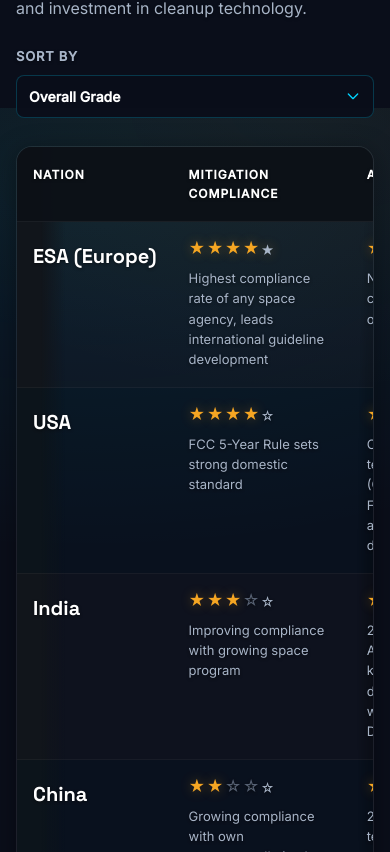
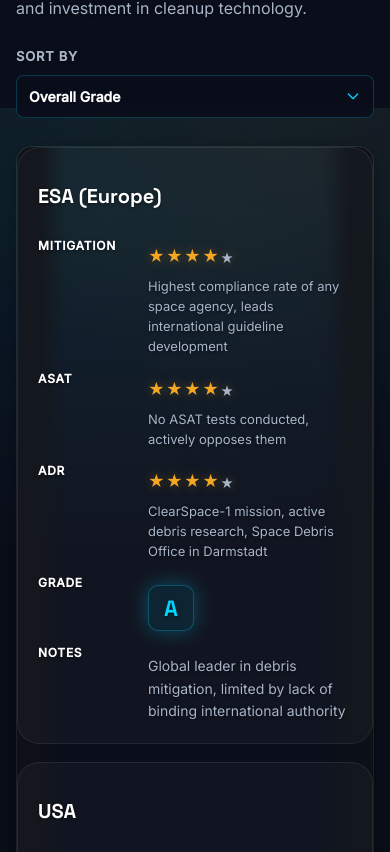
Before and after one commit to dhruvlagu/orbital-watch, a React (Vite) app: page /policy in a window 390 px wide. Shown: the part 4112-4964 px from the top of the page. Built offline with nearby package versions, Linux system fonts and the light colour scheme.

Commit message:
Small Changes

```diff
--- a/src/components/CivicActionSection.tsx
+++ b/src/components/CivicActionSection.tsx
@@ -34,6 +34,7 @@
   const [repResult, setRepResult] = useState<RepresentativeResult | null>(null);
   const [messageText, setMessageText] = useState("");
   const [copied, setCopied] = useState(false);
+  const [isMessageEditorExpanded, setIsMessageEditorExpanded] = useState(false);
 
   const zipInputId = useId();
   const userNameInputId = useId();
@@ -45,6 +46,20 @@
       setSelectedAskId(preSelectedAskId);
     }
   }, [preSelectedAskId]);
+
+  useEffect(() => {
+    if (typeof window === "undefined") return;
+
+    const media = window.matchMedia("(min-width: 760px)");
+    const updateExpandedState = () => setIsMessageEditorExpanded(media.matches);
+
+    updateExpandedState();
+    media.addEventListener?.("change", updateExpandedState);
+
+    return () => {
+      media.removeEventListener?.("change", updateExpandedState);
+    };
+  }, []);
 
   // Regenerate message template when repResult, selectedAskId, userName, or zip changes
   useEffect(() => {
@@ -65,9 +80,10 @@
 ${ask.supportingStat || ""}
 
 I hope you'll ${ask.repCanDo}.
+${ask.closingSentence}
 
 As someone who cares about the long-term sustainability of space, I hope Congress continues treating orbital debris as an issue worthy of bipartisan attention.
-[Add a sentence about why this matters to you personally — messages with a personal note are far more likely to be read as genuine by congressional staff than a form letter.]
+[Add one sentence about why this matters to you personally — messages with a personal note are far more likely to be read as genuine by congressional staff than a form letter.]
 
 Thank you,
 ${nameFormatted}
@@ -128,6 +144,13 @@
   const hasPlaceholder = messageText.includes(
     PERSONALIZATION_PLACEHOLDER_SUBSTRING
   );
+
+  const previewTextLines = messageText.split("\n").slice(0, 6);
+  const hasMorePreviewText =
+    messageText.split("\n").length > 6 || messageText.length > 320;
+  const messagePreviewText = `${previewTextLines.join("\n")}${
+    hasMorePreviewText ? "\n..." : ""
+  }`;
 
   const handleCopyMessage = () => {
     if (!selectedAskId) return;
@@ -307,7 +330,20 @@
             </ul>
           </aside>
 
-          {/* Editable Textarea */}
+          <div className={`messageEditorBlock${isMessageEditorExpanded ? " is-expanded" : ""}`}>
+            <div className="messagePreviewCard" aria-hidden={isMessageEditorExpanded}>
+              <div className="messagePreviewLabel">Message Preview</div>
+              <pre className="messagePreviewText">{messagePreviewText}</pre>
+              <button
+                type="button"
+                className="btn btn--secondary editMessageToggleBtn"
+                onClick={() => setIsMessageEditorExpanded(true)}
+                aria-expanded={isMessageEditorExpanded}
+              >
+                Edit Message
+              </button>
+            </div>
+
             <div className="messageTextareaWrapper">
               <label htmlFor={messageTextareaId} className="messageTextareaLabel">
                 Generated Message (Edit as needed):
@@ -319,6 +355,7 @@
                 value={messageText}
                 onChange={(e) => setMessageText(e.target.value)}
               />
+            </div>
           </div>
 
           {/* Action Buttons */}
--- a/src/data/policyAsks.ts
+++ b/src/data/policyAsks.ts
@@ -12,6 +12,7 @@
   issueParagraph: string;
   repCanDo: string;
   supportingStat?: string;
+  closingSentence: string;
   whyItMatters: string[];
 }
 
@@ -23,11 +24,13 @@
     opening:
       "I’m writing as one of your constituents because I’m concerned about the growing orbital debris problem.",
     issueParagraph:
-      "The United States should continue leading efforts to make international debris guidelines binding and more enforceable, so that satellite operators around the world follow shared rules for safe launch, maneuvering, and post-mission disposal.",
+      "The United States should continue leading efforts to make debris mitigation guidelines more than voluntary recommendations, so operators around the world follow consistent practices for safe launch, maneuvering, and post-mission disposal.",
     repCanDo:
       "support bipartisan legislation, oversight, and appropriations that advance stronger international debris-prevention commitments",
     supportingStat:
-      "Current orbital environment models suggest this could reduce the projected number of tracked objects in low Earth orbit by roughly 8,000 by 2050.",
+      "Analysis of orbital environment models suggests stronger international adherence to debris mitigation standards could reduce the projected number of tracked objects in low Earth orbit by roughly 8,000 by 2050.",
+    closingSentence:
+      "Please let me know whether you will support this effort.",
     whyItMatters: [
       "Helps prevent avoidable debris from entering orbit.",
       "Supports safer GPS, communications, and weather satellites.",
@@ -41,11 +44,13 @@
     opening:
       "As a constituent, I hope you’ll continue supporting responsible U.S. leadership in space.",
     issueParagraph:
-      "Destructive anti-satellite tests create thousands of long-lived fragments that can threaten operational satellites and increase the risk for all users of space.",
+      "Stopping destructive anti-satellite tests is one of the clearest steps Congress can back to prevent avoidable debris from threatening operational satellites and the services they provide.",
     repCanDo:
-      "support bipartisan legislation and oversight that reinforce U.S. commitments and encourage responsible behavior in space",
+      "support bipartisan oversight and legislation that reinforce U.S. leadership against destructive anti-satellite testing",
     supportingStat:
-      "Current modeling suggests ending destructive ASAT testing could avoid roughly 5,000 additional tracked debris fragments over the next few decades.",
+      "Models show that banning destructive ASAT tests could avoid roughly 5,000 new tracked debris fragments over the next few decades.",
+    closingSentence:
+      "Please let me know if you will support stronger oversight in this area.",
     whyItMatters: [
       "Destructive tests can create thousands of long-lived debris fragments.",
       "Protects satellites relied on for navigation and communications.",
@@ -59,11 +64,13 @@
     opening:
       "I’m reaching out because orbital debris is becoming an increasingly important issue for the long-term sustainability of space.",
     issueParagraph:
-      "The most dangerous large debris objects should be removed from orbit before they cause a catastrophic collision that could generate tens of thousands of new fragments.",
+      "An international authority for active debris removal can coordinate safe, transparent removal of the largest collision hazards before they fragment into tens of thousands of additional pieces.",
     repCanDo:
       "support appropriations, research, and international cooperation for responsible active debris removal",
     supportingStat:
-      "Current orbital environment forecasts suggest this could lower the projected number of tracked objects by roughly 15,000 by 2050.",
+      "Forecasts indicate a sustained active debris removal effort could lower the projected number of tracked objects by roughly 15,000 by 2050.",
+    closingSentence:
+      "Please let me know whether you will support U.S. leadership on this issue.",
     whyItMatters: [
       "Targets debris that poses the greatest collision risk.",
       "Protects the satellite services people use every day.",
@@ -77,11 +84,13 @@
     opening:
       "I’m a constituent in your district, and I’m writing to ask for continued attention to responsible space policy.",
     issueParagraph:
-      "Stronger U.S. support for international satellite de-orbit standards can help ensure operators dispose of hardware safely instead of leaving inactive satellites to drift as collision hazards.",
+      "Stronger U.S. support for international satellite de-orbit standards can make it more likely inactive satellites are retired safely instead of being left to drift as future collision hazards.",
     repCanDo:
-      "support legislation, oversight, and funding that help the United States lead on responsible satellite de-orbit standards",
+      "support legislation, oversight, and funding that encourage responsible satellite end-of-life disposal practices",
     supportingStat:
-      "Modeling indicates more consistent end-of-life disposal practices could reduce the projected number of tracked objects in low Earth orbit by roughly 10,000 by 2050.",
+      "Industry and modeling studies suggest more consistent end-of-life disposal practices could reduce the projected number of tracked objects in low Earth orbit by roughly 10,000 by 2050.",
+    closingSentence:
+      "Please let me know whether you will support stronger end-of-life disposal practices.",
     whyItMatters: [
       "Reduces the chance that inactive satellites become debris.",
       "Keeps crowded orbital paths safer for essential satellites.",
@@ -97,9 +106,11 @@
     issueParagraph:
       "Congress has an important role in keeping orbital debris mitigation visible through NASA funding, space policy oversight, and support for international cooperation.",
     repCanDo:
-      "support legislation, oversight, and funding that keep orbital debris mitigation on the national agenda",
+      "support legislation, oversight, and appropriations that keep orbital debris mitigation on the national agenda",
     supportingStat:
-      "Current analysis suggests this kind of attention can help prevent thousands of additional tracked objects from crowding low Earth orbit over the coming decades.",
+      "Recent analysis suggests that keeping debris mitigation visible in U.S. space policy can prevent thousands of additional tracked objects from crowding low Earth orbit over the coming decades.",
+    closingSentence:
+      "Please let me know whether you support keeping debris mitigation a continuing priority.",
     whyItMatters: [
       "Helps reduce the risk of future orbital debris.",
       "Protects satellites used for GPS, communications, and weather forecasting.",
--- a/src/pages/AboutPage.tsx
+++ b/src/pages/AboutPage.tsx
@@ -80,9 +80,9 @@
               <div className="disclaimerBanner">
                 <span className="disclaimerIcon" aria-hidden="true">
                   <svg viewBox="0 0 24 24" width="16" height="16" fill="none" stroke="currentColor" strokeWidth="2" strokeLinecap="round" strokeLinejoin="round">
-                    <path d="M10.29 3.86L1.82 18a2 2 0 0 0 1.71 3h16.94a2 2 0 0 0 1.71-3L13.71 3.86a2 2 0 0 0-3.42 0z"/>
-                    <line x1="12" y1="9" x2="12" y2="13"/>
-                    <line x1="12" y1="17" x2="12.01" y2="17"/>
+                    <path d="M10.29 3.86L1.82 18a2 2 0 0 0 1.71 3h16.94a2 2 0 0 0 1.71-3L13.71 3.86a2 2 0 0 0-3.42 0z" />
+                    <line x1="12" y1="9" x2="12" y2="13" />
+                    <line x1="12" y1="17" x2="12.01" y2="17" />
                   </svg>
                 </span>
                 <span>This website is an independent academic project. It is not affiliated with any space agency, military, or government body.</span>
@@ -110,8 +110,8 @@
                 body: "Orbital debris statistics drawn from ESA Annual Space Environment Report and the Space-Track.org satellite catalog. Data cached via Space-Track.org API.",
                 icon: (
                   <svg viewBox="0 0 24 24" width="24" height="24" fill="none" stroke="currentColor" strokeWidth="1.5" strokeLinecap="round" strokeLinejoin="round">
-                    <rect x="3" y="3" width="7" height="7"/><rect x="14" y="3" width="7" height="7"/>
-                    <rect x="14" y="14" width="7" height="7"/><rect x="3" y="14" width="7" height="7"/>
+                    <rect x="3" y="3" width="7" height="7" /><rect x="14" y="3" width="7" height="7" />
+                    <rect x="14" y="14" width="7" height="7" /><rect x="3" y="14" width="7" height="7" />
                   </svg>
                 ),
               },
@@ -120,11 +120,11 @@
                 body: "Treaty text and legal analysis sourced from UNOOSA original documents, FCC ruling records, and UN COPUOS reports.",
                 icon: (
                   <svg viewBox="0 0 24 24" width="24" height="24" fill="none" stroke="currentColor" strokeWidth="1.5" strokeLinecap="round" strokeLinejoin="round">
-                    <path d="M14 2H6a2 2 0 0 0-2 2v16a2 2 0 0 0 2 2h12a2 2 0 0 0 2-2V8z"/>
-                    <polyline points="14 2 14 8 20 8"/>
-                    <line x1="16" y1="13" x2="8" y2="13"/>
-                    <line x1="16" y1="17" x2="8" y2="17"/>
-                    <polyline points="10 9 9 9 8 9"/>
+                    <path d="M14 2H6a2 2 0 0 0-2 2v16a2 2 0 0 0 2 2h12a2 2 0 0 0 2-2V8z" />
+                    <polyline points="14 2 14 8 20 8" />
+                    <line x1="16" y1="13" x2="8" y2="13" />
+                    <line x1="16" y1="17" x2="8" y2="17" />
+                    <polyline points="10 9 9 9 8 9" />
                   </svg>
                 ),
               },
@@ -133,8 +133,8 @@
                 body: "Physics calculations validated against Kessler & Cour-Palais (1978) and updated with NASA Orbital Debris Quarterly News data.",
                 icon: (
                   <svg viewBox="0 0 24 24" width="24" height="24" fill="none" stroke="currentColor" strokeWidth="1.5" strokeLinecap="round" strokeLinejoin="round">
-                    <path d="M4 19.5A2.5 2.5 0 0 1 6.5 17H20"/>
-                    <path d="M6.5 2H20v20H6.5A2.5 2.5 0 0 1 4 19.5v-15A2.5 2.5 0 0 1 6.5 2z"/>
+                    <path d="M4 19.5A2.5 2.5 0 0 1 6.5 17H20" />
+                    <path d="M6.5 2H20v20H6.5A2.5 2.5 0 0 1 4 19.5v-15A2.5 2.5 0 0 1 6.5 2z" />
                   </svg>
                 ),
               },
@@ -143,9 +143,9 @@
                 body: "Background context drawn from Wall Street Journal, Ars Technica, and The Planetary Society, cross-referenced with primary sources.",
                 icon: (
                   <svg viewBox="0 0 24 24" width="24" height="24" fill="none" stroke="currentColor" strokeWidth="1.5" strokeLinecap="round" strokeLinejoin="round">
-                    <path d="M4 22h14a2 2 0 0 0 2-2V7.5L14.5 2H6a2 2 0 0 0-2 2v4"/>
-                    <polyline points="14 2 14 8 20 8"/>
-                    <path d="M2 15h10"/><path d="M2 18h10"/><path d="M2 12h10"/>
+                    <path d="M4 22h14a2 2 0 0 0 2-2V7.5L14.5 2H6a2 2 0 0 0-2 2v4" />
+                    <polyline points="14 2 14 8 20 8" />
+                    <path d="M2 15h10" /><path d="M2 18h10" /><path d="M2 12h10" />
                   </svg>
                 ),
               },
@@ -521,7 +521,7 @@
 
           {/* Final paragraph */}
           <p className="codeBehindSection__footer">
-            These are the actual functions live on this site — not simplified for display. If a number on the Home, Physics, or Collision Watch page changes, it's because one of these functions changed.
+            Every snippet below comes from the production version of Orbital Watch. They’re excerpts from the real implementation, not example code written just for this page.
           </p>
 
         </div>
--- a/src/pages/HomePage.tsx
+++ b/src/pages/HomePage.tsx
@@ -160,7 +160,11 @@
             <span className="homeExplore__label">EXPLORE THE PLATFORM</span>
             <h2 className="homeExplore__title">Platform Modules &amp; Policy Tools</h2>
             <p className="homeExplore__subtitle">
-              Explore the science, orbital mechanics, regulatory frameworks, and engineering solutions behind space sustainability.
+              Navigate the full Orbital Watch workflow: explore live Space-Track data,
+              investigate predicted collisions, understand the physics of orbital debris,
+              uncover the legal barriers created by the 1967 Outer Space Treaty, and turn
+              that knowledge into civic action through a personalized message to your U.S.
+              representative.
             </p>
           </div>
 
@@ -263,7 +267,9 @@
               </div>
               <h3 className="homeExploreCard__title">Get Involved</h3>
               <p className="homeExploreCard__description">
-                Discover how citizens, students, and policymakers can collaborate on space stewardship, advocacy, and STEM-focused educational initiatives.
+                Contact your U.S. representative and discover how citizens,
+                students, and policymakers can collaborate on space stewardship,
+                advocacy, and STEM education.
               </p>
               <Link to="/get-involved" className="btn btn--secondary homeExploreCard__btn">
                 Take Action
--- a/src/styles/get-involved.css
+++ b/src/styles/get-involved.css
@@ -759,6 +759,18 @@
   margin-bottom: 20px;
 }
 
+.messagePreviewCard {
+  display: none;
+}
+
+.messageEditorBlock.is-expanded .messagePreviewCard {
+  display: none;
+}
+
+.messageEditorBlock.is-expanded .messageTextareaWrapper {
+  display: block;
+}
+
 .whyMattersCallout {
   margin: 0 0 18px;
   padding: 14px 16px;
@@ -912,4 +924,59 @@
   .civicActionsRow {
     flex-direction: column;
   }
+
+  .civicActionsRow .btn {
+    width: 100%;
+  }
+
+  .contextualNote {
+    max-width: none;
+  }
+
+  .messageEditorBlock {
+    display: block;
+  }
+
+  .messagePreviewCard {
+    display: block;
+    margin-bottom: 20px;
+    padding: 18px;
+    border-radius: 14px;
+    background: rgba(255, 255, 255, 0.04);
+    border: 1px solid rgba(255, 255, 255, 0.08);
+  }
+
+  .messagePreviewLabel {
+    display: block;
+    margin-bottom: 12px;
+    font-size: 0.78rem;
+    font-weight: 700;
+    letter-spacing: 0.08em;
+    text-transform: uppercase;
+    color: var(--text-primary);
+  }
+
+  .messagePreviewText {
+    margin: 0 0 16px;
+    font-family: "Courier New", monospace;
+    font-size: 0.88rem;
+    line-height: 1.5;
+    white-space: pre-wrap;
+    word-break: break-word;
+    max-height: 12em;
+    overflow: hidden;
+    color: rgba(255, 255, 255, 0.92);
+  }
+
+  .editMessageToggleBtn {
+    width: 100%;
+  }
+
+  .messageEditorBlock:not(.is-expanded) .messageTextareaWrapper {
+    display: none;
+  }
+
+  .messageEditorBlock.is-expanded .messagePreviewCard {
+    display: none;
+  }
 }
--- a/src/styles/layout.css
+++ b/src/styles/layout.css
@@ -1987,6 +1987,88 @@
   line-height: 1.55;
 }
 
+@media (max-width: 760px) {
+  .policyTableWrap {
+    overflow-x: hidden;
+  }
+
+  .policyTable {
+    min-width: auto;
+    display: block;
+  }
+
+  .policyTable thead {
+    display: none;
+  }
+
+  .policyTable tbody {
+    display: grid;
+    gap: 18px;
+  }
+
+  .policyTable tbody tr {
+    display: block;
+    padding: 20px;
+    background: rgba(255, 255, 255, 0.03);
+    border: 1px solid rgba(255, 255, 255, 0.08);
+    border-radius: 22px;
+  }
+
+  .policyTable tbody tr:nth-child(odd),
+  .policyTable tbody tr:nth-child(even) {
+    background: rgba(255, 255, 255, 0.03);
+  }
+
+  .policyTable tbody tr:hover {
+    background: rgba(255, 255, 255, 0.05);
+  }
+
+  .policyTable th,
+  .policyTable td {
+    display: block;
+    width: 100%;
+    padding: 12px 0;
+    border: none;
+  }
+
+  .policyTable th {
+    font-size: 18px;
+    color: #ffffff;
+    margin-bottom: 12px;
+    white-space: normal;
+  }
+
+  .policyTable td {
+    position: relative;
+    padding-left: 110px;
+    color: var(--text-secondary);
+    font-size: 14px;
+    line-height: 1.6;
+  }
+
+  .policyTable td::before {
+    position: absolute;
+    left: 0;
+    top: 0;
+    width: 100px;
+    color: var(--text-primary);
+    font-size: 12px;
+    font-weight: 700;
+    letter-spacing: 0.06em;
+    text-transform: uppercase;
+  }
+
+  .policyTable td:nth-of-type(1)::before { content: "Mitigation"; }
+  .policyTable td:nth-of-type(2)::before { content: "ASAT"; }
+  .policyTable td:nth-of-type(3)::before { content: "ADR"; }
+  .policyTable td:nth-of-type(4)::before { content: "Grade"; }
+  .policyTable td:nth-of-type(5)::before { content: "Notes"; }
+
+  .policyTable td:last-of-type {
+    padding-bottom: 0;
+  }
+}
+
 .policyStars {
   display: inline-flex;
   gap: 1px;
@@ -2761,11 +2843,14 @@
   font-size: 16px;
   color: var(--text-secondary);
   line-height: 1.6;
+  max-width: 780px;
+  margin: 0 auto;
+  text-align: center;
 }
 
 @media (min-width: 1100px) {
   .homeExplore__subtitle {
-    white-space: nowrap;
+    max-width: 900px;
   }
 }
 
```
Lines whose indentation alone changed are shown as unchanged.
